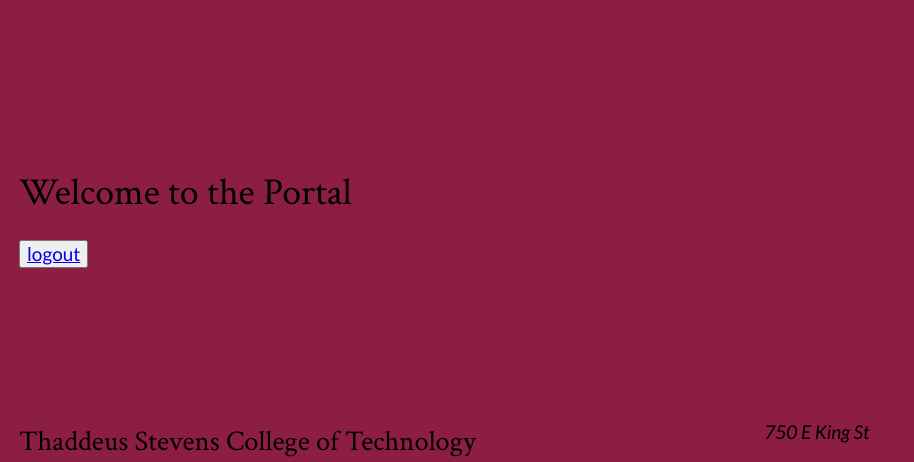
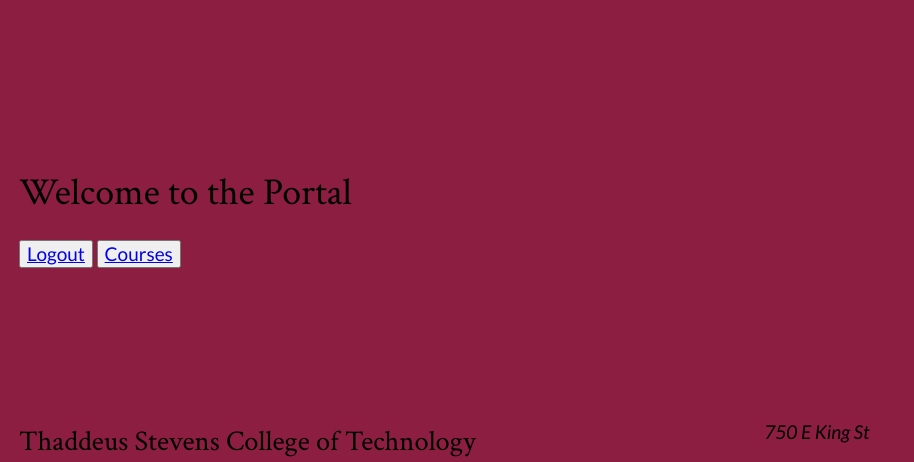
Before and after one commit to jmorris1990/green-portal, a Flask app: template portal/templates/home.html in a window 1280 px wide. Shown: the part 237-699 px from the top of the page, without its empty margins (0-914 px from the left). Run offline with Flask 2, Linux system fonts and the light colour scheme; the template is opened without the code that fills it, so the values that code supplies are empty; some libraries are stand-ins or nearby versions.

Commit message:
Added buttons so you can move throughout the pages.

```diff
--- a/portal/templates/courses.html
+++ b/portal/templates/courses.html
@@ -15,4 +15,5 @@
         {% endfor %}
     </ul>
 </section>
+<button><a href="/home"> Home </a></button>
 {% endblock %}
--- a/portal/templates/home.html
+++ b/portal/templates/home.html
@@ -4,5 +4,6 @@
 
 {% block content %}
 <h1>Welcome to the Portal</h1>
-<button><a href="/logout"> logout </a></button>
+<button><a href="/logout"> Logout </a></button>
+<button><a href="/courses"> Courses </a></button>
 {% endblock %}
```
